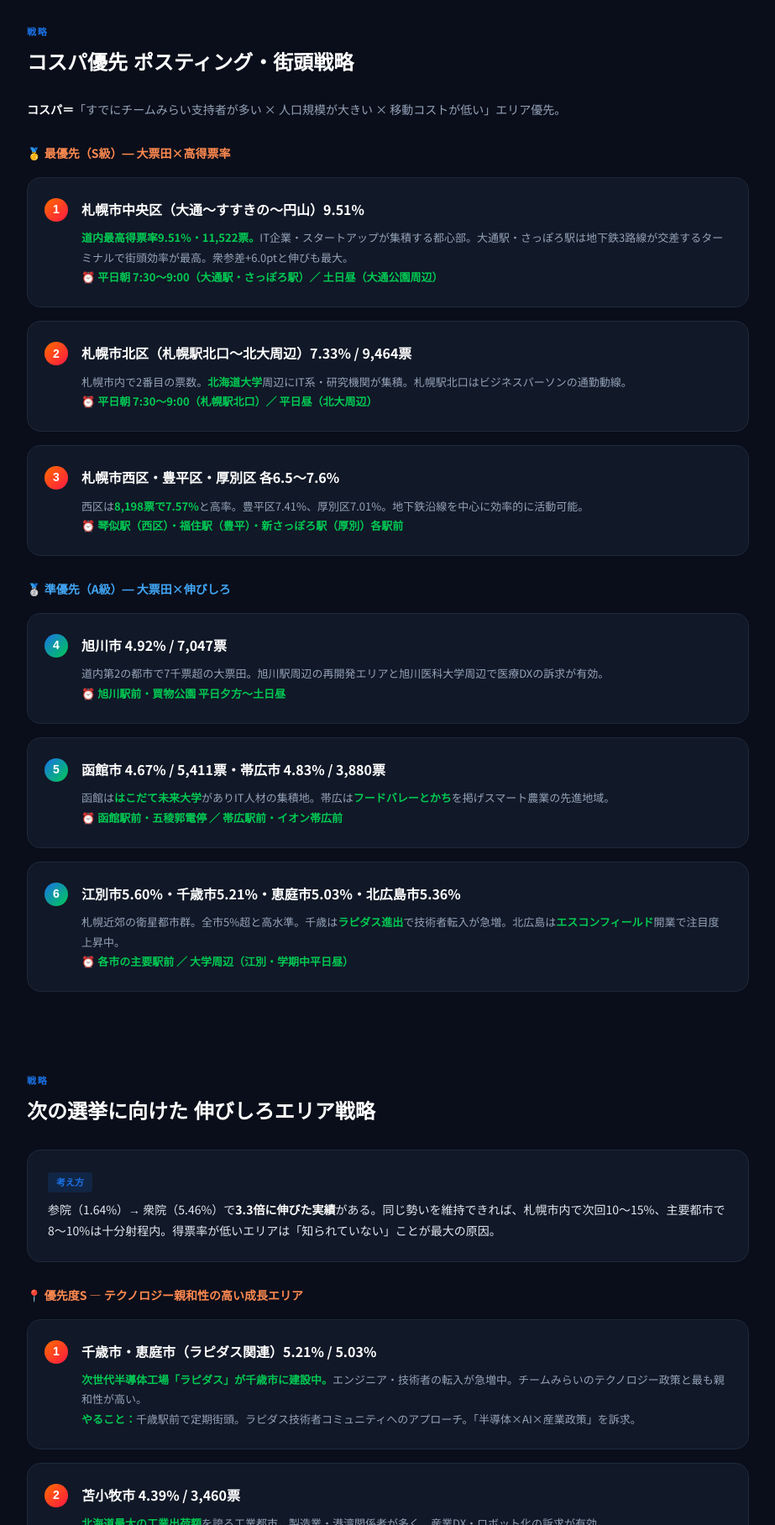
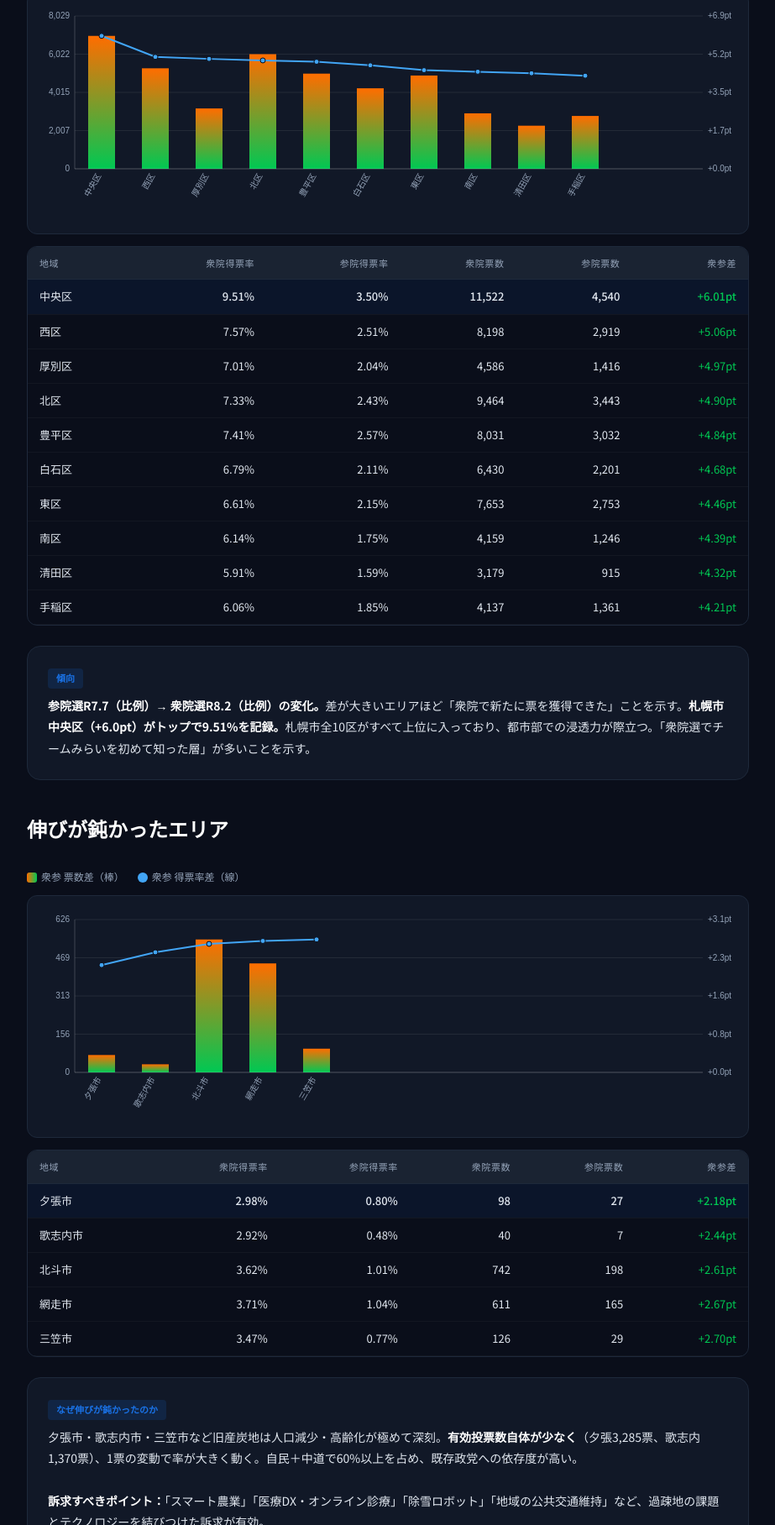
Before and after one commit to mirai-hokkaido/hokkaido-strategy, a plain HTML site: page index.html in a window 1280 px wide. Shown: the part 4034-5850 px from the top of the page at 84% size, without its empty margins (178-1101 px from the left). Drawn offline with Linux system fonts and the light colour scheme; a web font is replaced by a local one.

Commit message:
Add data tables below each chart for exact figures
グラフだけでは正確な数値が読み取りにくいため、各グラフの下に
対応する表（地域・衆院得票率・参院得票率・衆院票数・参院票数・
衆参差）を追加。

```diff
--- a/index.html
+++ b/index.html
@@ -56,6 +56,14 @@ section h2 { font-family:'M PLUS 1',sans-serif; font-size:24px; font-weight:900;
 .chart-legend .sw.line-s { background:#ffd54f; border-radius:50%; }
 .chart-legend .sw.diffbar { background:linear-gradient(90deg,#ff6d00,#00c853); }
 .chart-legend .sw.diffline { background:#42a5f5; border-radius:50%; }
+.data-table-wrapper { overflow-x:auto; margin:14px 0 0; border-radius:12px; border:1px solid var(--border); }
+table { width:100%; border-collapse:collapse; font-size:13px; }
+th { background:var(--bg-card-alt); color:var(--text-dim); font-weight:500; font-size:11px; text-transform:uppercase; letter-spacing:.05em; padding:10px 14px; text-align:left; white-space:nowrap; border-bottom:1px solid var(--border); }
+td { padding:9px 14px; border-bottom:1px solid rgba(255,255,255,.04); white-space:nowrap; }
+tr:hover td { background:rgba(26,115,232,.05); }
+tbody tr:first-child td { background:rgba(26,115,232,.08); font-weight:500; }
+.num { text-align:right; font-variant-numeric:tabular-nums; }
+.positive { color:var(--accent); }
 .analysis { background:var(--bg-card); border:1px solid var(--border); border-radius:16px; padding:24px; margin:24px 0; font-size:14px; line-height:1.8; }
 .analysis strong { color:var(--text-bright); }
 .analysis .tag { display:inline-block; background:rgba(26,115,232,.15); color:var(--primary); font-size:11px; padding:2px 10px; border-radius:4px; margin-bottom:8px; font-weight:700; }
@@ -141,6 +149,10 @@ footer { text-align:center; padding:60px 20px; font-size:12px; color:var(--text-
     <span><i class="sw line-h"></i>衆院得票率（線）</span><span><i class="sw line-s"></i>参院得票率（線）</span>
   </div>
   <div class="chart-scroll"><canvas id="cityChart"></canvas></div>
+  <div class="data-table-wrapper"><table>
+    <thead><tr><th>地域</th><th class="num">衆院得票率</th><th class="num">参院得票率</th><th class="num">衆院票数</th><th class="num">参院票数</th><th class="num">衆参差</th></tr></thead>
+    <tbody id="cityTableBody"></tbody>
+  </table></div>
 </section>
 
 <section id="comparison">
@@ -148,12 +160,20 @@ footer { text-align:center; padding:60px 20px; font-size:12px; color:var(--text-
   <h2>衆参差ランキング TOP10（伸びたエリア）</h2>
   <div class="chart-legend"><span><i class="sw diffbar"></i>衆参 票数差（棒）</span><span><i class="sw diffline"></i>衆参 得票率差（線）</span></div>
   <div class="chart-scroll"><canvas id="diffChart"></canvas></div>
+  <div class="data-table-wrapper"><table>
+    <thead><tr><th>地域</th><th class="num">衆院得票率</th><th class="num">参院得票率</th><th class="num">衆院票数</th><th class="num">参院票数</th><th class="num">衆参差</th></tr></thead>
+    <tbody id="diffTableBody"></tbody>
+  </table></div>
   <div class="analysis"><div class="tag">傾向</div><br>
     <strong>参院選R7.7（比例）→ 衆院選R8.2（比例）の変化。</strong>差が大きいエリアほど「衆院で新たに票を獲得できた」ことを示す。<strong>札幌市中央区（+6.0pt）がトップで9.51%を記録。</strong>札幌市全10区がすべて上位に入っており、都市部での浸透力が際立つ。「衆院選でチームみらいを初めて知った層」が多いことを示す。
   </div>
   <h2 style="margin-top:40px;">伸びが鈍かったエリア</h2>
   <div class="chart-legend"><span><i class="sw diffbar"></i>衆参 票数差（棒）</span><span><i class="sw diffline"></i>衆参 得票率差（線）</span></div>
   <div class="chart-scroll"><canvas id="slowChart"></canvas></div>
+  <div class="data-table-wrapper"><table>
+    <thead><tr><th>地域</th><th class="num">衆院得票率</th><th class="num">参院得票率</th><th class="num">衆院票数</th><th class="num">参院票数</th><th class="num">衆参差</th></tr></thead>
+    <tbody id="slowTableBody"></tbody>
+  </table></div>
   <div class="analysis"><div class="tag">なぜ伸びが鈍かったのか</div><br>
     夕張市・歌志内市・三笠市など旧産炭地は人口減少・高齢化が極めて深刻。<strong>有効投票数自体が少なく</strong>（夕張3,285票、歌志内1,370票）、1票の変動で率が大きく動く。自民＋中道で60%以上を占め、既存政党への依存度が高い。<br><br>
     <strong>訴求すべきポイント：</strong>「スマート農業」「医療DX・オンライン診療」「除雪ロボット」「地域の公共交通維持」など、過疎地の課題とテクノロジーを結びつけた訴求が有効。
@@ -406,13 +426,26 @@ function drawDiffChart(canvasId, data) {
   ctx.beginPath(); ctx.moveTo(padL, padT); ctx.lineTo(padL, padT + ph); ctx.lineTo(padL + pw, padT + ph); ctx.stroke();
 }
 
+function renderTable(tbodyId, rows) {
+  const tb = document.getElementById(tbodyId);
+  tb.innerHTML = rows.map(r =>
+    `<tr><td>${r.name}</td><td class="num">${r.h_rate.toFixed(2)}%</td><td class="num">${r.s_rate.toFixed(2)}%</td><td class="num">${fmt(r.h_votes)}</td><td class="num">${fmt(r.s_votes)}</td><td class="num positive">${r.diff>=0?'+':''}${r.diff.toFixed(2)}pt</td></tr>`
+  ).join('');
+}
+
+const sortedCityData = [...cityData].sort((a, b) => b.h_rate - a.h_rate);
+
 function drawAllCharts() {
-  drawGroupedChart('cityChart', [...cityData].sort((a, b) => b.h_rate - a.h_rate));
+  drawGroupedChart('cityChart', sortedCityData);
   drawDiffChart('diffChart', diffData);
   drawDiffChart('slowChart', slowData);
 }
 drawAllCharts();
 window.addEventListener('resize', drawAllCharts);
+
+renderTable('cityTableBody', sortedCityData);
+renderTable('diffTableBody', diffData);
+renderTable('slowTableBody', slowData);
 
 const sections = document.querySelectorAll('section[id]'), navLinks = document.querySelectorAll('.nav a');
 window.addEventListener('scroll', () => {
```
